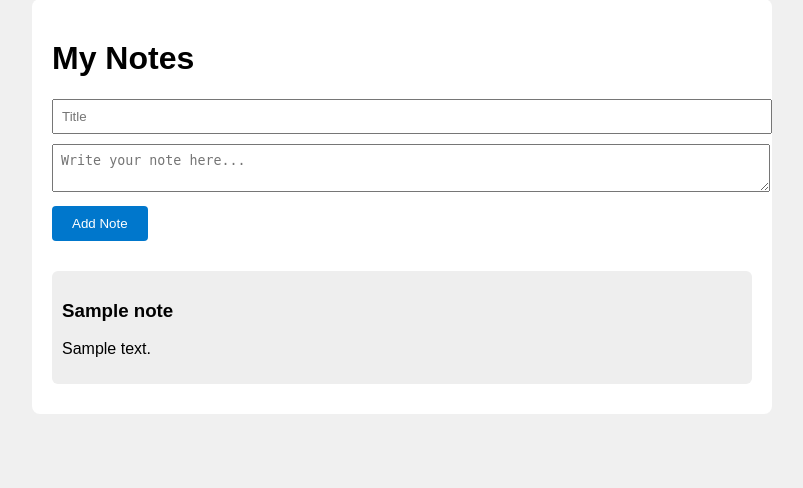
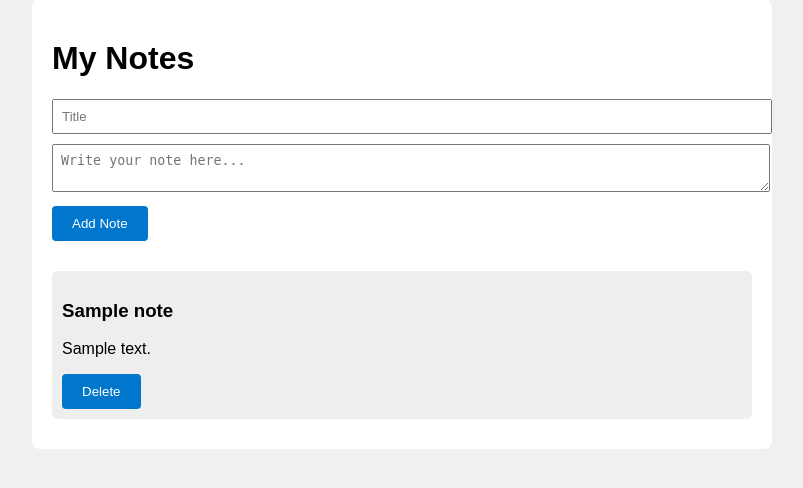
Before and after one commit to iAkanii/flask-notes-app, a Flask app: page / in a window 1280 px wide. Shown: the part 29-517 px from the top of the page, without its empty margins (238-1041 px from the left). Run offline with Flask 3, Linux system fonts and the light colour scheme; tables that the repository leaves empty hold one stand-in row (values such as "Sample post").

Commit message:
Created JS. Delete notes

```diff
--- a/app.py
+++ b/app.py
@@ -1,11 +1,11 @@
-from flask import Flask, render_template, request, redirect
+from flask import Flask, render_template, request, redirect, jsonify
 from flask_sqlalchemy import SQLAlchemy
 
 app = Flask(__name__)
 app.config['SQLALCHEMY_DATABASE_URI'] = 'sqlite:///notes.db'
+app.config['SQLALCHEMY_TRACK_MODIFICATIONS'] = False
 db = SQLAlchemy(app)
 
-# Database
 class Note(db.Model):
     id = db.Column(db.Integer, primary_key=True)
     title = db.Column(db.String(100))
@@ -15,8 +15,12 @@ class Note(db.Model):
 @app.route('/', methods=['GET', 'POST'])
 def index():
     if request.method == 'POST':
-        title = request.form['title']
-        content = request.form['content']
+        title = request.form.get('title', '').strip()
+        content = request.form.get('content', '').strip()
+
+        if not title or len(title) > 100 or len(content) < 5:
+            return redirect('/')
+
         new_note = Note(title=title, content=content)
         db.session.add(new_note)
         db.session.commit()
@@ -25,6 +29,19 @@ def index():
     notes = Note.query.all()
     return render_template('index.html', notes=notes)
 
+# Delete Note
+@app.route('/delete/<int:note_id>', methods=['POST'])
+def delete_note(note_id):
+    note = Note.query.get(note_id)
+    if note:
+        db.session.delete(note)
+        db.session.commit()
+        print(f"Deleted note {note_id}")
+        return jsonify({'success': True})
+    print(f"Note {note_id} not found")
+    return jsonify({'success': False}), 404
+
+
 if __name__ == '__main__':
     with app.app_context():
         db.create_all()
--- /dev/null
+++ b/static/script.js
@@ -0,0 +1,22 @@
+document.addEventListener('DOMContentLoaded', () => {
+    const notesList = document.getElementById('notes-list');
+
+    notesList.addEventListener('click', (e) => {
+        if (e.target.classList.contains('delete-btn')) {
+            const noteDiv = e.target.closest('.note');
+            const noteId = noteDiv.getAttribute('data-id');
+
+            fetch(`/delete/${noteId}`, {
+                method: 'POST',
+            })
+            .then(response => {
+                if (response.ok) {
+                    noteDiv.remove();
+                } else {
+                    alert('Failed to delete note.');
+                }
+            })
+            .catch(() => alert('Network error.'));
+        }
+    });
+});
--- a/templates/index.html
+++ b/templates/index.html
@@ -1,28 +1,31 @@
 <!DOCTYPE html>
 <html lang="en">
 <head>
-    <meta charset="UTF-8">
+    <meta charset="UTF-8" />
     <title>Notes App</title>
-    <link rel="stylesheet" href="{{ url_for('static', filename='styles.css') }}">
+    <link rel="stylesheet" href="{{ url_for('static', filename='styles.css') }}" />
 </head>
 <body>
     <div class="container">
         <h1>My Notes</h1>
 
-        <form action="/" method="post">
-            <input type="text" name="title" placeholder="Title" required><br>
-            <textarea name="content" placeholder="Write your note here..." required></textarea><br>
+        <form id="note-form" action="/" method="post">
+            <input type="text" name="title" placeholder="Title" maxlength="100" required />
+            <textarea name="content" placeholder="Write your note here..." required></textarea>
             <button type="submit">Add Note</button>
         </form>
 
-        <div class="notes">
+        <div class="notes" id="notes-list">
             {% for note in notes %}
-                <div class="note">
+                <div class="note" data-id="{{ note.id }}">
                     <h3>{{ note.title }}</h3>
                     <p>{{ note.content }}</p>
+                    <button class="delete-btn">Delete</button>
                 </div>
             {% endfor %}
         </div>
     </div>
+
+    <script src="{{ url_for('static', filename='script.js') }}"></script>
 </body>
 </html>
```
